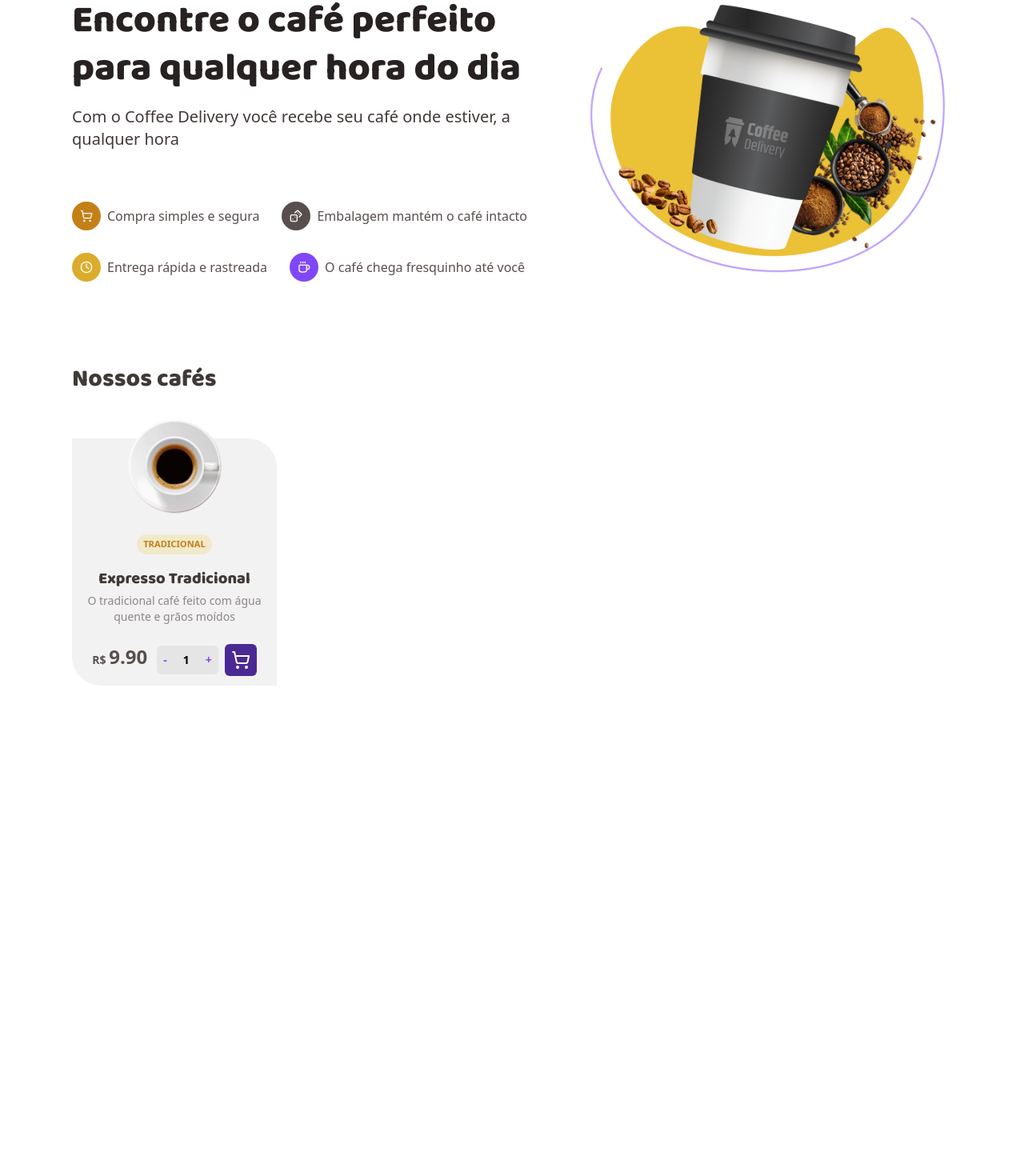
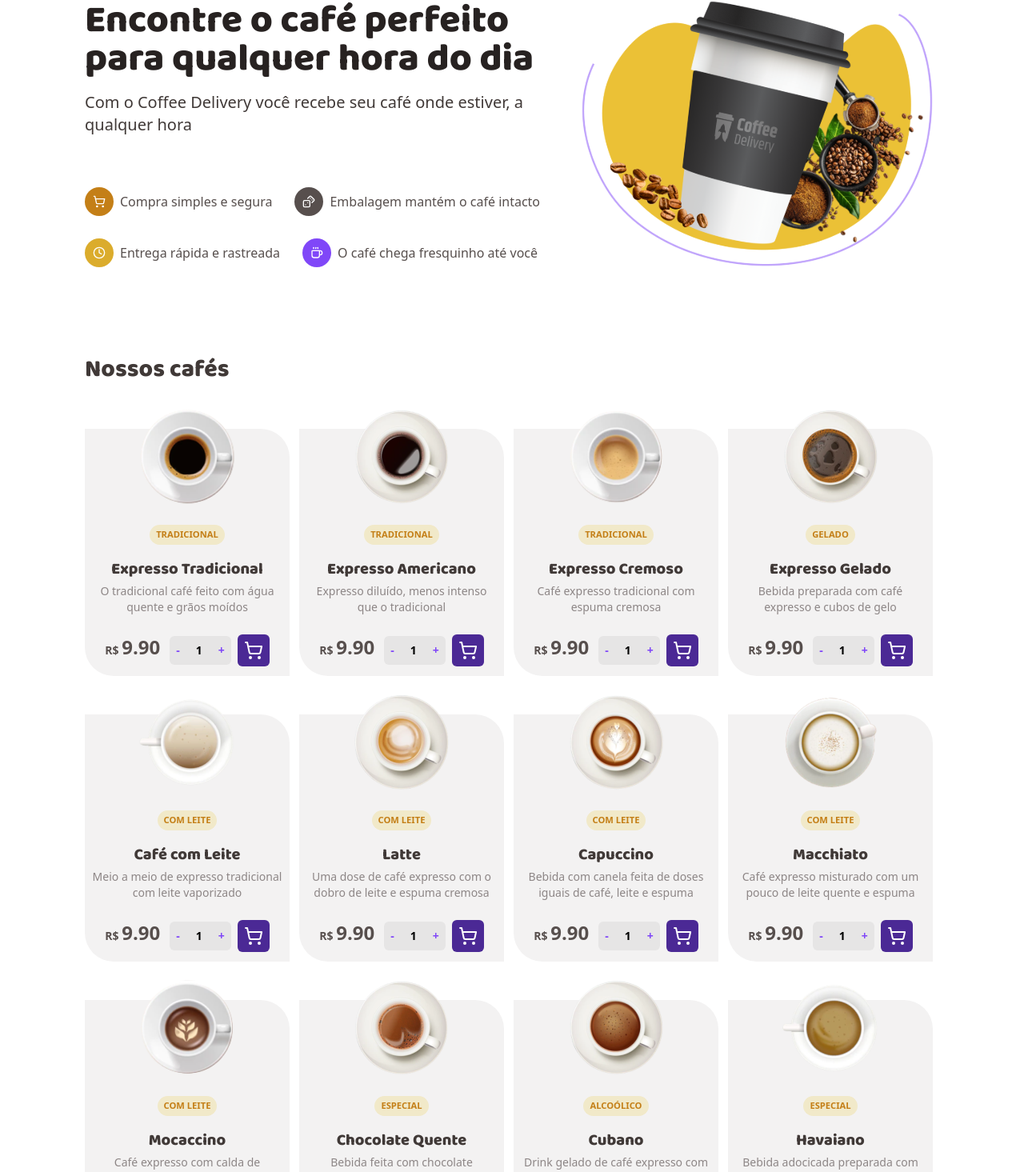
Before and after one commit to AS-Maldonado/coffe-delivery, a React (Vite) app: page / in a window 1280 px wide. Shown: the part 188-1653 px from the top of the page at 80% size. Before the commit the page ends 1069 px from the top, so only its background shows below. Built offline with nearby package versions, Linux system fonts and the light colour scheme.

Commit message:
feat: finalizando layout da home

```diff
--- a/src/App.tsx
+++ b/src/App.tsx
@@ -1,23 +1,13 @@
 import "react-toastify/dist/ReactToastify.css";
-import { Product } from "./_types/Product";
-import { Header } from "./components/_layouts/Header";
+import { Header } from "./components/_layout/Header";
 import { Hero } from "./components/home/Hero";
 import { ProductSection } from "./components/home/ProductSection";
 import { ToastContainer } from "react-toastify";
-
-const DUMMY_PRODUCTS: Product[] = [
-  {
-    image: "coffes/tradicional.png",
-    category: "Tradicional",
-    name: "Expresso Tradicional",
-    description: "O tradicional café feito com água quente e grãos moídos",
-    price: 9.9,
-  },
-];
+import { DUMMY_PRODUCTS } from "./api/DummyProducts";
 
 function App() {
   return (
-    <div className="mx-auto max-w-[1100px]">
+    <div className="mx-auto max-w-[1100px] px-4">
       <ToastContainer />
       <Header />
       <Hero />
--- /dev/null
+++ b/src/api/DummyProducts.ts
@@ -0,0 +1,92 @@
+import { Product } from "../_types/Product";
+
+export const DUMMY_PRODUCTS: Product[] = [
+  {
+    image: "coffes/tradicional.png",
+    category: "Tradicional",
+    name: "Expresso Tradicional",
+    description: "O tradicional café feito com água quente e grãos moídos",
+    price: 9.9,
+  },
+  {
+    image: "coffes/americano.png",
+    category: "Tradicional",
+    name: "Expresso Americano",
+    description: "Expresso diluído, menos intenso que o tradicional",
+    price: 9.9,
+  },
+  {
+    image: "coffes/cremoso.png",
+    category: "Tradicional",
+    name: "Expresso Cremoso",
+    description: "Café expresso tradicional com espuma cremosa",
+    price: 9.9,
+  },
+  {
+    image: "coffes/gelado.png",
+    category: "Gelado",
+    name: "Expresso Gelado",
+    description: "Bebida preparada com café expresso e cubos de gelo",
+    price: 9.9,
+  },
+  {
+    image: "coffes/com_leite.png",
+    category: "Com leite",
+    name: "Café com Leite",
+    description: "Meio a meio de expresso tradicional com leite vaporizado",
+    price: 9.9,
+  },
+  {
+    image: "coffes/latte.png",
+    category: "Com leite",
+    name: "Latte",
+    description:
+      "Uma dose de café expresso com o dobro de leite e espuma cremosa",
+    price: 9.9,
+  },
+  {
+    image: "coffes/capuccino.png",
+    category: "Com leite",
+    name: "Capuccino",
+    description:
+      "Bebida com canela feita de doses iguais de café, leite e espuma",
+    price: 9.9,
+  },
+  {
+    image: "coffes/macchiato.png",
+    category: "Com leite",
+    name: "Macchiato",
+    description:
+      "Café expresso misturado com um pouco de leite quente e espuma",
+    price: 9.9,
+  },
+  {
+    image: "coffes/mocaccino.png",
+    category: "Com leite",
+    name: "Mocaccino",
+    description: "Café expresso com calda de chocolate, pouco leite e espuma",
+    price: 9.9,
+  },
+  {
+    image: "coffes/chocolate_quente.png",
+    category: "Especial",
+    name: "Chocolate Quente",
+    description: "Bebida feita com chocolate dissolvido no leite quente e café",
+    price: 9.9,
+  },
+  {
+    image: "coffes/cubano.png",
+    category: "Alcoólico",
+    name: "Cubano",
+    description:
+      "Drink gelado de café expresso com rum, creme de leite e hortelã",
+    price: 9.9,
+  },
+  {
+    image: "coffes/havaiano.png",
+    category: "Especial",
+    name: "Havaiano",
+    description: "Bebida adocicada preparada com café e leite de coco",
+    price: 9.9,
+  },
+];
--- /dev/null
+++ b/src/components/_layout/Header.tsx
@@ -0,0 +1,23 @@
+import { MapPin, ShoppingCart } from "lucide-react";
+import Logo from "../../assets/logo.svg";
+
+export function Header() {
+  return (
+    <header className="py-8">
+      <nav className="flex justify-between">
+        <img src={Logo} alt="Coffe Delivery Logo" />
+        <div className="flex gap-1 sm:gap-3">
+          <div className="flex items-center rounded-md bg-purple_light p-2">
+            <MapPin className="mr-0.5 text-purple" />
+            <h3 className="text-sm text-purple_dark sm:text-base">
+              Porto Alegre, RS
+            </h3>
+          </div>
+          <button className="rounded-md bg-yellow_light p-2 text-yellow_dark hover:bg-yellow_dark hover:text-yellow_light">
+            <ShoppingCart />
+          </button>
+        </div>
+      </nav>
+    </header>
+  );
+}
--- a/src/components/_layouts/Header.tsx
+++ /dev/null
@@ -1,21 +0,0 @@
-import { MapPin, ShoppingCart } from "lucide-react";
-import Logo from "../../assets/logo.svg";
-
-export function Header() {
-  return (
-    <header className="py-8">
-      <nav className="flex justify-between">
-        <img src={Logo} alt="Coffe Delivery Logo" />
-        <div className="flex gap-3">
-          <div className="bg-purple_light flex items-center rounded-md p-2">
-            <MapPin className="text-purple mr-0.5" />
-            <h3 className="text-purple_dark">Porto Alegre, RS</h3>
-          </div>
-          <button className="bg-yellow_light text-yellow_dark hover:bg-yellow_dark hover:text-yellow_light rounded-md p-2">
-            <ShoppingCart />
-          </button>
-        </div>
-      </nav>
-    </header>
-  );
-}
--- a/src/components/home/Hero.tsx
+++ b/src/components/home/Hero.tsx
@@ -3,38 +3,38 @@ import MainImage from "../../assets/main_image.svg";
 
 export function Hero() {
   return (
-    <div className="flex items-center py-20">
-      <div className="w-3/5">
+    <div className="flex flex-col-reverse items-center justify-center pb-10 text-center sm:flex-col sm:py-20 lg:flex-row lg:text-left">
+      <div className="lg:w-3/5">
         <div className="mb-16">
-          <h1 className="text-title font-baloo mb-4 text-5xl font-extrabold leading-[60px]">
+          <h1 className="mb-4 font-baloo text-4xl font-extrabold text-title lg:text-5xl">
             Encontre o café perfeito para qualquer hora do dia
           </h1>
-          <p className="text-subtitle pr-10 text-xl">
+          <p className="text-xl text-subtitle lg:pr-10">
             Com o Coffee Delivery você recebe seu café onde estiver, a qualquer
             hora
           </p>
         </div>
-        <ul className="flex flex-wrap gap-7">
-          <li className="flex items-center gap-2">
-            <div className="bg-yellow_dark rounded-full p-2.5 text-white">
+        <ul className="flex flex-wrap justify-center gap-7 lg:justify-start">
+          <li className="flex flex-col items-center gap-2 sm:flex-row">
+            <div className="rounded-full bg-yellow_dark p-2.5 text-white">
               <ShoppingCart size={16} />
             </div>
             <p className="text-text">Compra simples e segura</p>
           </li>
-          <li className="flex items-center gap-2">
-            <div className="bg-text rounded-full p-2.5 text-white">
+          <li className="flex flex-col items-center gap-2 sm:flex-row">
+            <div className="rounded-full bg-text p-2.5 text-white">
               <Dices size={16} />
             </div>
             <p className="text-text">Embalagem mantém o café intacto</p>
           </li>
-          <li className="flex items-center gap-2">
-            <div className="bg-yellow rounded-full p-2.5 text-white">
+          <li className="flex flex-col items-center gap-2 sm:flex-row">
+            <div className="rounded-full bg-yellow p-2.5 text-white">
               <Clock size={16} />
             </div>
             <p className="text-text">Entrega rápida e rastreada</p>
           </li>
-          <li className="flex items-center gap-2">
-            <div className="bg-purple rounded-full p-2.5 text-white">
+          <li className="flex flex-col items-center gap-2 sm:flex-row">
+            <div className="rounded-full bg-purple p-2.5 text-white">
               <Coffee size={16} />
             </div>
             <p className="text-text">O café chega fresquinho até você</p>
@@ -42,7 +42,11 @@ export function Hero() {
         </ul>
       </div>
       <div>
-        <img src={MainImage} alt="Main Image Banner" />
+        <img
+          src={MainImage}
+          alt="Main Image Banner"
+          className="my-10 lg:my-0"
+        />
       </div>
     </div>
   );
--- a/src/components/home/ProductCard.tsx
+++ b/src/components/home/ProductCard.tsx
@@ -15,7 +15,7 @@ export function ProductCard({ product }: ProductCardProps) {
       setQuantity((prevQuantity) => prevQuantity + 1);
     } else {
       if (quantity === 1) {
-        toast.error("Quantidade não pode ser menor do que 1!");
+        toast.error("Não é possível comprar menos de 01 Café!");
         return;
       }
 
@@ -24,30 +24,30 @@ export function ProductCard({ product }: ProductCardProps) {
   }
 
   return (
-    <div className="bg-card flex w-[256px] flex-col items-center rounded-bl-[36px] rounded-tr-[36px] text-center">
+    <div className="flex w-[256px] flex-col items-center rounded-bl-[36px] rounded-tr-[36px] bg-card text-center">
       <img
         src={product.image}
         alt={`${product.name} Ilustration`}
         className="relative bottom-[25px]"
       />
-      <span className="bg-yellow_light text-yellow_dark rounded-full px-2 py-1 text-[0.7rem] font-bold uppercase">
+      <span className="rounded-full bg-yellow_light px-2 py-1 text-[0.7rem] font-bold uppercase text-yellow_dark">
         {product.category}
       </span>
-      <h3 className="font-baloo text-subtitle mb-1 mt-4 text-xl font-extrabold">
+      <h3 className="mb-1 mt-4 font-baloo text-xl font-extrabold text-subtitle">
         {product.name}
       </h3>
-      <p className="text-label px-2 text-sm">{product.description}</p>
+      <p className="px-2 text-sm text-label">{product.description}</p>
       <div className="mb-3 mt-6 flex">
-        <p className="text-text mr-3 text-sm font-bold">
+        <p className="mr-3 text-sm font-bold text-text">
           R${" "}
           <span className="text-2xl font-extrabold">
             {product.price.toFixed(2)}
           </span>
         </p>
         <div className="flex items-center gap-2">
-          <div className="bg-button flex min-w-16 items-center justify-between rounded-md">
+          <div className="flex min-w-16 items-center justify-between rounded-md bg-button">
             <button
-              className="text-purple hover:bg-purple hover:text-button rounded-bl-md rounded-tl-md p-2 text-sm font-extrabold"
+              className="rounded-bl-md rounded-tl-md p-2 text-sm font-extrabold text-purple hover:bg-purple hover:text-button"
               onClick={() => changeQuantity("sub")}
             >
               -
@@ -56,13 +56,13 @@ export function ProductCard({ product }: ProductCardProps) {
               {quantity}
             </p>
             <button
-              className="text-purple hover:bg-purple hover:text-button rounded-br-md rounded-tr-md p-2 text-sm font-extrabold"
+              className="rounded-br-md rounded-tr-md p-2 text-sm font-extrabold text-purple hover:bg-purple hover:text-button"
               onClick={() => changeQuantity("add")}
             >
               +
             </button>
           </div>
-          <button className="bg-purple_dark hover:bg-purple rounded-md p-2 text-white">
+          <button className="rounded-md bg-purple_dark p-2 text-white hover:bg-purple">
             <ShoppingCart />
           </button>
         </div>
--- a/src/components/home/ProductSection.tsx
+++ b/src/components/home/ProductSection.tsx
@@ -11,11 +11,11 @@ export function ProductSection({
   productList,
 }: ProductSectionProps) {
   return (
-    <section className="my-6">
-      <h2 className="text-subtitle font-baloo mb-14 text-3xl font-extrabold">
+    <section className="my-6 flex flex-col items-center xl:items-start">
+      <h2 className="mb-14 font-baloo text-3xl font-extrabold text-subtitle">
         {sectionTitle}
       </h2>
-      <div>
+      <div className="flex flex-wrap justify-center gap-x-3 gap-y-12 xl:justify-start">
         {productList.map((item, i) => (
           <ProductCard product={item} key={i} />
         ))}
```
